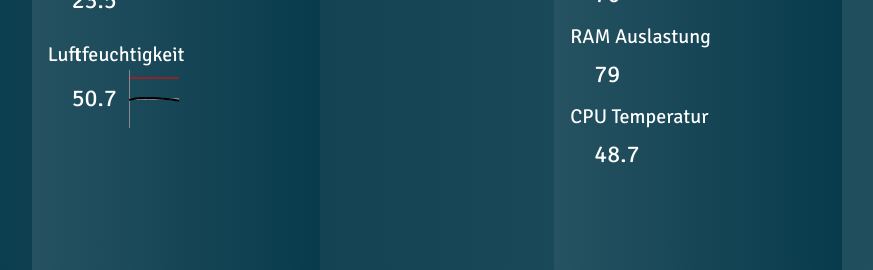
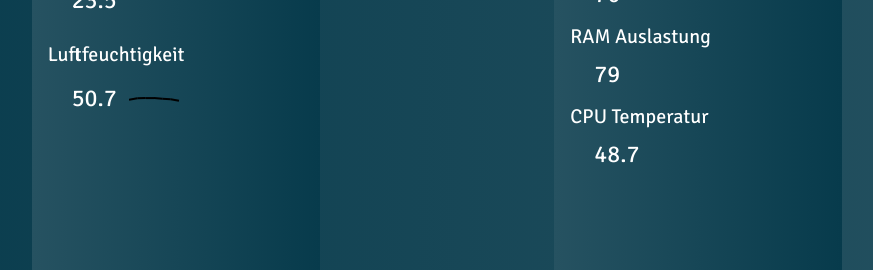
Before and after one commit to kev5655/threeDPrintingDisplayer, a React (Create React App) app in the folder front-end/: page / in a window 1280 px wide. Shown: the part 265-535 px from the top of the page, without its empty margins (203-1076 px from the left). Built offline with nearby package versions, Linux system fonts and the light colour scheme.

Commit message:
Comment out helper lines. Closes #5

```diff
--- a/front-end/src/components/graph/SimpleGraph.tsx
+++ b/front-end/src/components/graph/SimpleGraph.tsx
@@ -1,4 +1,6 @@
 import React, {FC} from "react";
+
+const y_offset = 8;
 
 type Data = {
     x: number;
@@ -8,21 +10,19 @@ type Data = {
 
 const SimpleGraph: FC<Data> = ({x, y, data}) => {
 
-    const y_offset = 8;
     y = y + y_offset;
 
     const y_middle = y / 2;
-
     const x_gap = x / (data.length - 1);
     const y_average = data.reduce( ( p, c ) => p + c, 0 ) / data.length; // Calc Average
-
     const y_data_offset = y_middle - y_average
 
     return (
         <svg>
-            <line x1={0} x2={x} y1={y_offset} y2={y_offset} style={{stroke: "red"}}></line>
-            <line x1={0} x2={0} y1={0} y2={y} style={{stroke: "pink"}}></line>
-            <line x1={0} x2={x} y1={y_middle} y2={y_middle} style={{stroke: "pink"}}></line>
+            {/*Helper Lines*/}
+            {/*<line x1={0} x2={x} y1={y_offset} y2={y_offset} style={{stroke: "red"}}></line>*/}
+            {/*<line x1={0} x2={0} y1={0} y2={y} style={{stroke: "pink"}}></line>*/}
+            {/*<line x1={0} x2={x} y1={y_middle} y2={y_middle} style={{stroke: "pink"}}></line>*/}
             {
                 data.map((value, index, array) => {
                     if (index !== data.length - 1) {
```
